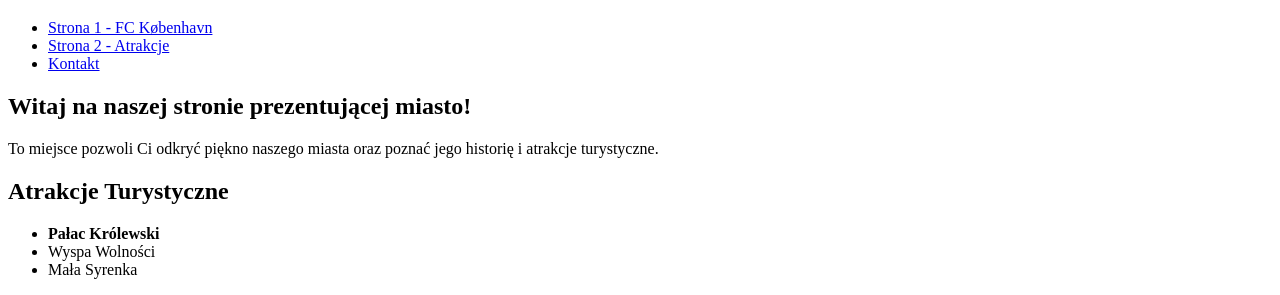
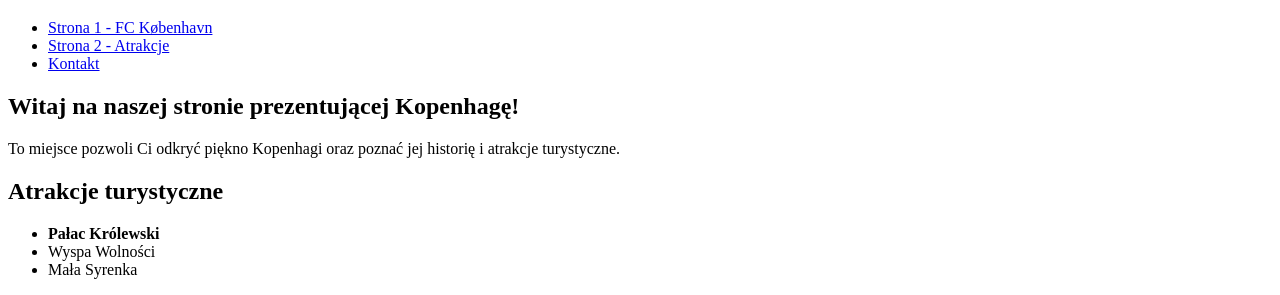
Before and after one commit to Warblade7/Programming-web-systems, a plain HTML site: page index.html in a window 1280 px wide. Shown: the part 61-356 px from the top of the page. Drawn offline with Linux system fonts and the light colour scheme.

Commit message:
dupa mała poprawka

```diff
--- a/index.html
+++ b/index.html
@@ -19,11 +19,11 @@
     </header>
     <main>
         <section>
-            <h2>Witaj na naszej stronie prezentującej miasto!</h2>
-            <p>To miejsce pozwoli Ci odkryć piękno naszego miasta oraz poznać jego historię i atrakcje turystyczne.</p>
+            <h2>Witaj na naszej stronie prezentującej Kopenhagę!</h2>
+            <p>To miejsce pozwoli Ci odkryć piękno Kopenhagi oraz poznać jej historię i atrakcje turystyczne.</p>
         </section>
         <section>
-            <h2>Atrakcje Turystyczne</h2>
+            <h2>Atrakcje turystyczne</h2>
             <ul>
                 <li><b>Pałac Królewski</b></li>
                 <li>Wyspa Wolności</li>
@@ -37,7 +37,7 @@
         </section>
     </main>
     <footer>
-        &copy; 2023 Witryna Prezentująca Miasto
+        &copy; 2023 Witryna o Kopehadze
     </footer>
 </body>
 </html>
```
Also changed, not shown: kontakt.html (+1 -1 lines).
